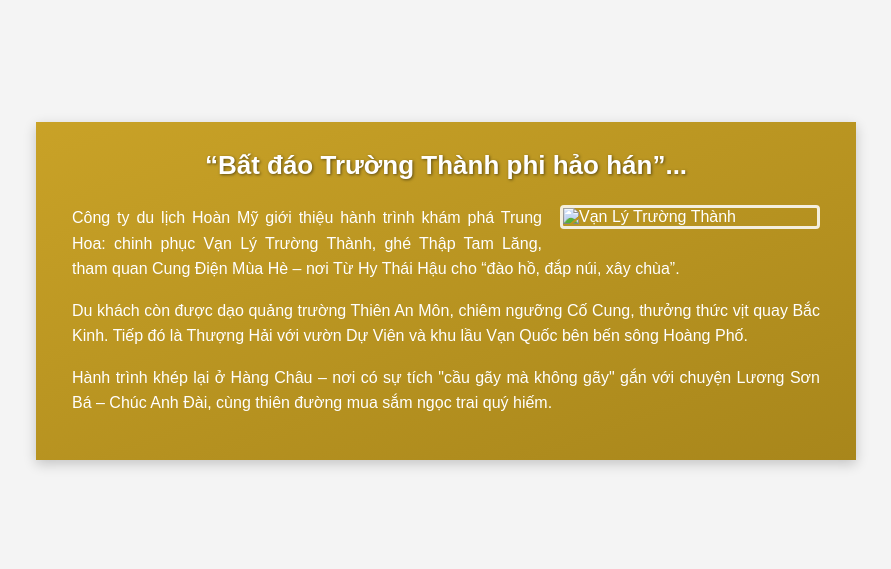
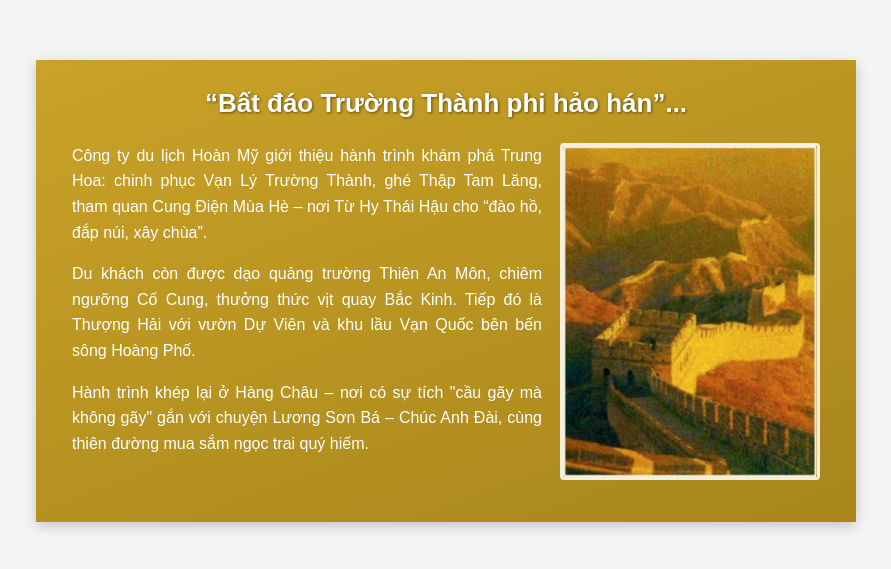
Before and after one commit to docuong101007-cell/cse122-2551260996, a plain HTML site: page ex02/index.html in a window 1280 px wide. Shown: the part 109-678 px from the top of the page, without its empty margins (194-1085 px from the left). Drawn offline with Linux system fonts and the light colour scheme.

Commit message:
sua duong dan anh

```diff
--- a/ex02/index.html
+++ b/ex02/index.html
@@ -79,7 +79,7 @@
         <h1>“Bất đáo Trường Thành phi hảo hán”...</h1>
 
         <!-- Ảnh chèn nổi bên phải -->
-        <img src="ex02/Anh/Bai02/greatwall.jpg" alt="Vạn Lý Trường Thành" class="anh-noi">
+        <img src="Anh/Bai02/greatwall.jpg" alt="Vạn Lý Trường Thành" class="anh-noi">
 
         <!-- Đoạn 1 -->
         <p>
```
